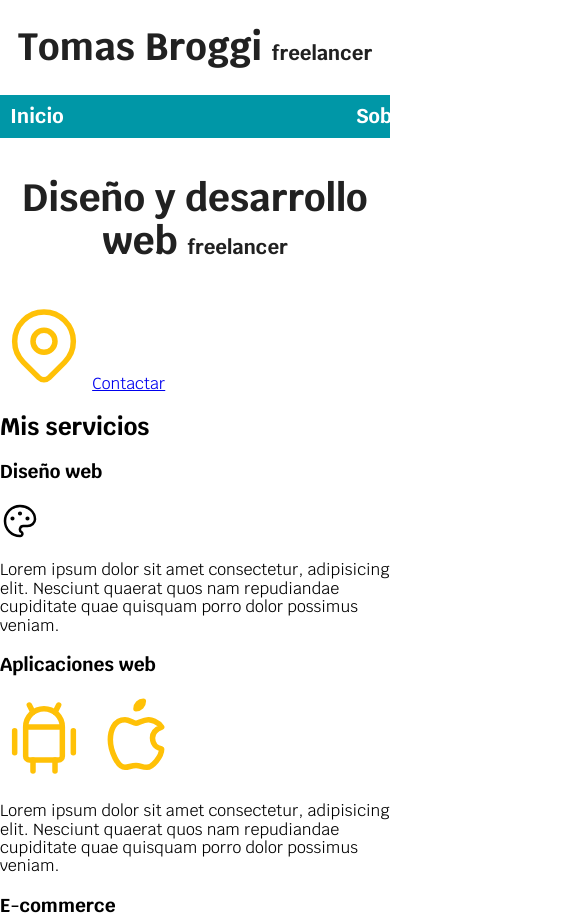
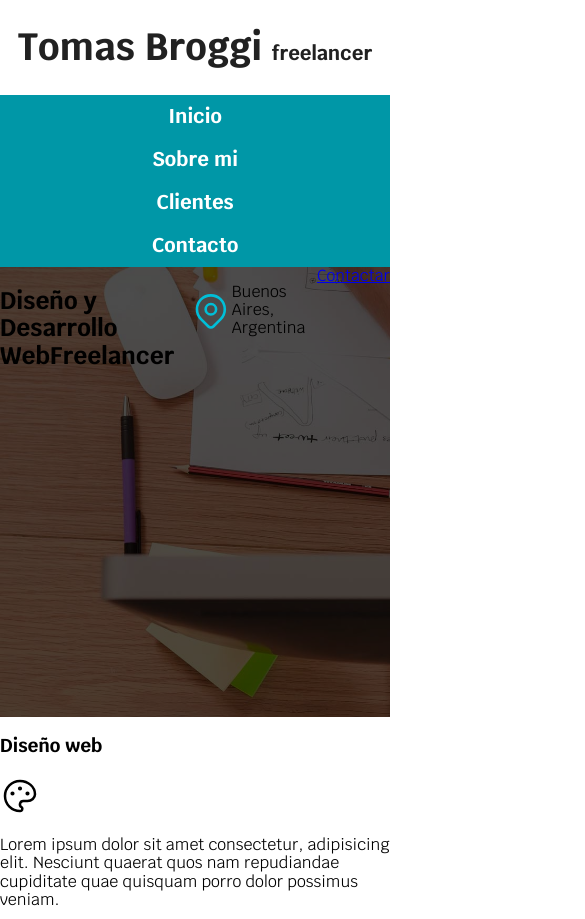
Before and after one commit to TomasBroggi/proyecto_pagina_web, a plain HTML site: page index.html in a window 390 px wide. Shown: the top 919 px of the page, 585 px wide, since content can reach past the window. Drawn offline with Linux system fonts and the light colour scheme.

Commit message:
Se siguió trabajando en css. Responsive, texto alineado, agregué imagen principal

```diff
--- a/css/style.css
+++ b/css/style.css
@@ -10,6 +10,14 @@
 
 html{
     font-size: 62.5%;
+    box-sizing: border-box;
+}
+/* apply a natural box layout model to all elements, but allowing components to change */
+html {
+    box-sizing: border-box;
+}
+*, *:before, *:after {
+    box-sizing: inherit;
 }
 
 body{
@@ -32,16 +40,24 @@ los primeros estilos a html y body al inicio de style.css*/
 .navegacion-principal{
 
     display: flex;
+    flex-direction: column; /* funciona juntoma la linea @media (min-width: 768px*/
     justify-content: space-between;
+    align-items: center;
+
+
 }
-
+@media (min-width: 768px){ /*a que tamaño se va a tomar el media query*/
+    .navegacion-principal{
+        flex-direction: row;
+    }
+}
 .nav-bg{
     background-color: var(--secundario);
 }
 
 
 .contenedor{
-    width: 120rem; /*Limita a 1200 pixeles*/
+    max-width: 120rem; /*Limita a 1200 pixeles como maximo*/
     /*
     margin-top: 0;
     margin-right: auto;
@@ -64,3 +80,30 @@ los primeros estilos a html y body al inicio de style.css*/
     background-color: var(--primario);
     color: var(--oscuro)
 }
+
+
+@media (min-width: 480px) {
+
+    h1 "Crea un media Querie": {
+        "prefix": "mq",
+        "body": "@media (min-width: $1) {\n  $2\n}"
+    }
+}
+
+.hero {
+    background-image: url(../img/hero.jpg);
+    background-repeat: no-repeat;
+    background-size: cover; /* cubre todo el ancho donde esta la imagen*/
+    height: 450px;
+    position:relative;
+}
+.contenido-hero{
+    position: absolute;
+    background-color: rgba(0,0,0,.7);
+    width: 100%;
+    height: 100%;
+
+    display: flex; /* organiza horizontalmente */
+
+
+}
--- a/index.html
+++ b/index.html
@@ -29,20 +29,24 @@
 
 
 
-    <section>
-            <h3 class="titulo">Diseño y desarrollo web <span>freelancer</span></h3>
 
-            <svg xmlns="http://www.w3.org/2000/svg" class="icon icon-tabler icon-tabler-map-pin" width="88" height="88" viewBox="0 0 24 24" stroke-width="1.5" stroke="#FFC107" fill="none" stroke-linecap="round" stroke-linejoin="round">
+    <section class="hero">
+        <div class="contenido-hero">
+            <h2>Diseño y Desarrollo Web<span>Freelancer</span></h2>
+
+            <svg xmlns="http://www.w3.org/2000/svg" class="icon icon-tabler icon-tabler-map-pin" width="88" height="88" viewBox="0 0 24 24" stroke-width="1.5" stroke="#00bfd8" fill="none" stroke-linecap="round" stroke-linejoin="round">
                 <path stroke="none" d="M0 0h24v24H0z" fill="none"/>
                 <circle cx="12" cy="11" r="3" />
                 <path d="M17.657 16.657l-4.243 4.243a2 2 0 0 1 -2.827 0l-4.244 -4.243a8 8 0 1 1 11.314 0z" />
             </svg>
 
+            <p>Buenos Aires, Argentina</p>
+
             <a href="#">Contactar</a>
+        </div>
+
+
     </section>
-
-    <main>
-        <h2>Mis servicios</h2>
 
 
 
```
